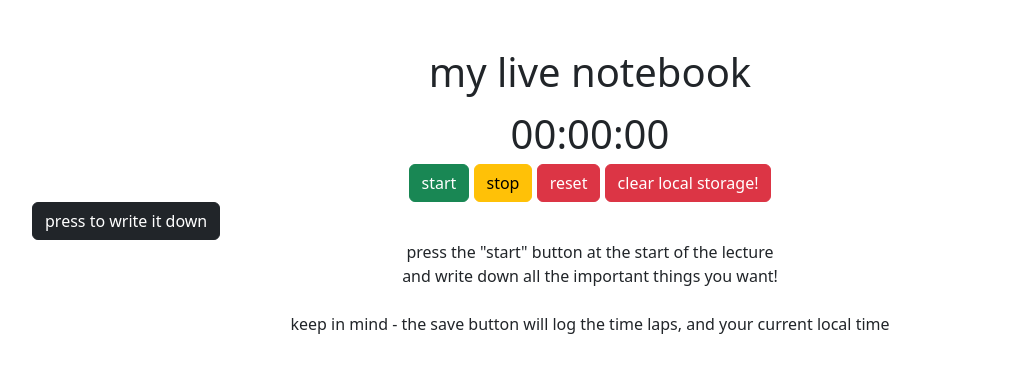
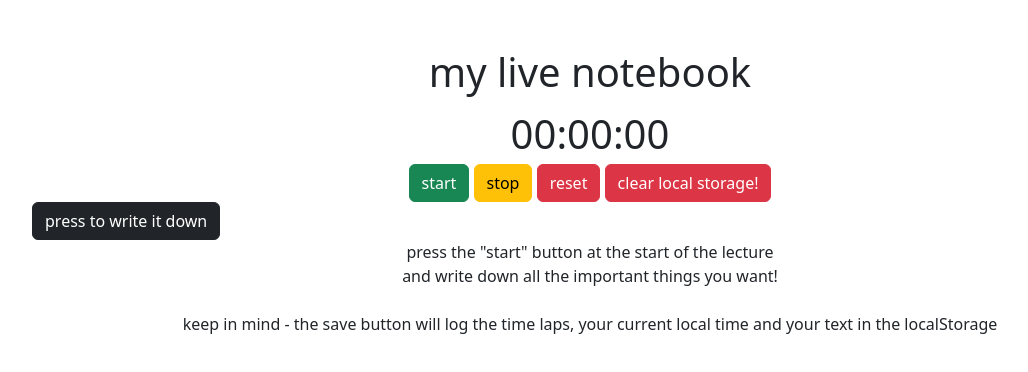
Before and after one commit to Elad-Raz/my-live-notebook, a plain HTML site: page index.html in a window 1280 px wide. Shown: the whole page, without its empty margins (50-1078 px from the left). Drawn offline with nearby package versions, Linux system fonts and the light colour scheme.

Commit message:
fixed text

```diff
--- a/index.html
+++ b/index.html
@@ -46,8 +46,8 @@
         <div class="show-log text-center mx-auto">
           press the "start" button at the start of the lecture <br />
           and write down all the important things you want! <br /><br />
-          keep in mind - the save button will log the time laps, and your
-          current local time <br />
+          keep in mind - the save button will log the time laps, your current
+          local time and your text in the localStorage<br />
         </div>
       </div>
     </div>
```
